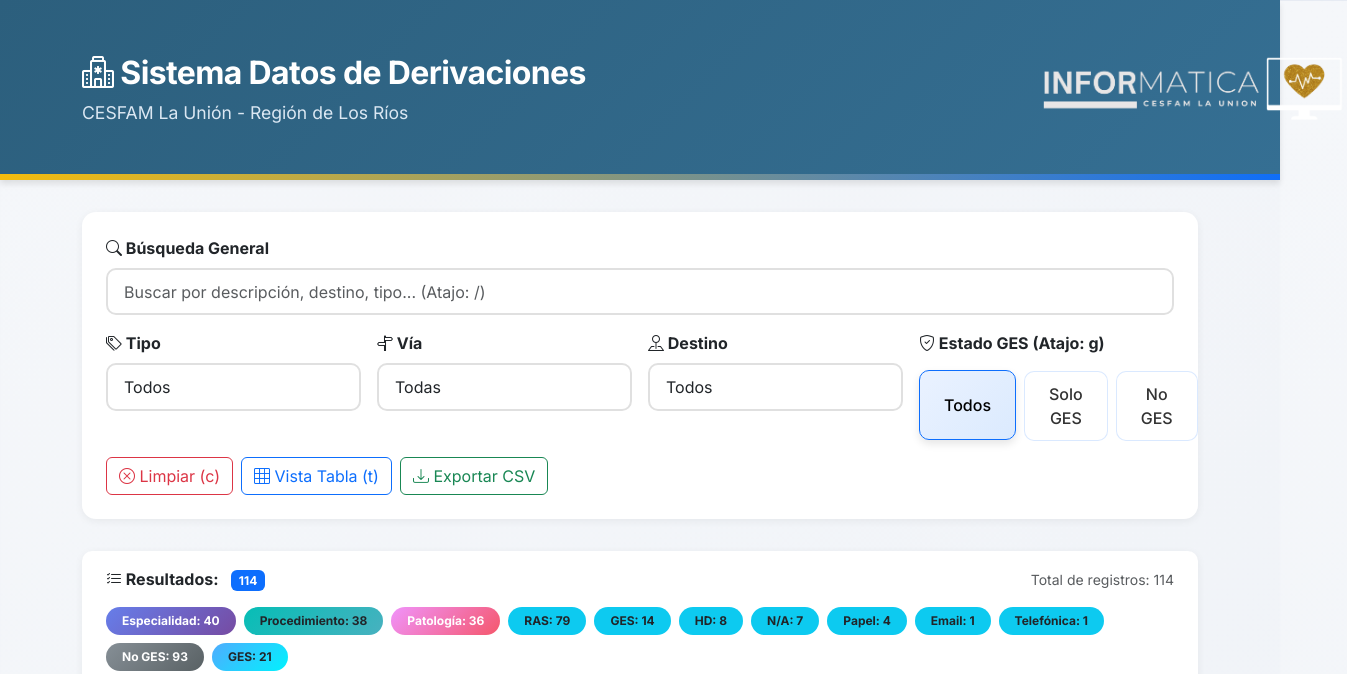
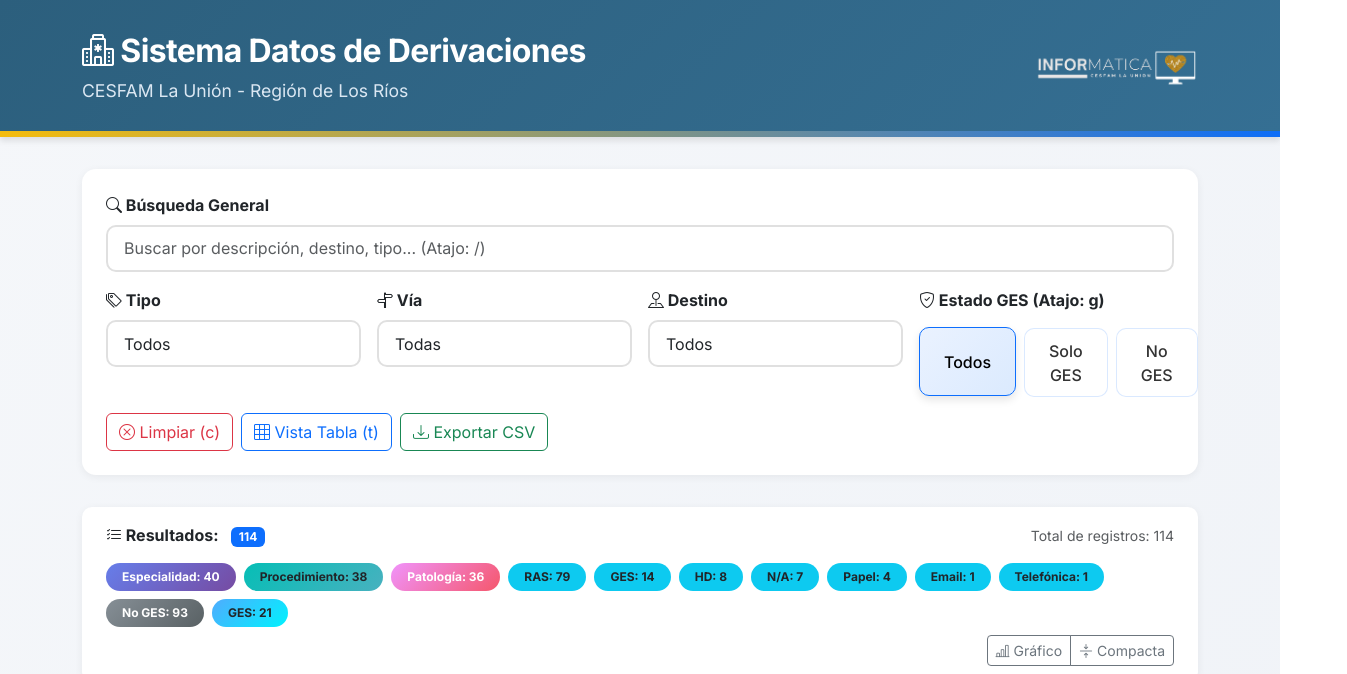
Before and after one commit to cesfamlu/DerivacionDatos, a plain HTML site: page index.html in a window 1280 px wide. Shown: the top 674 px of the page, 1347 px wide, since content can reach past the window. Drawn offline with nearby package versions, Linux system fonts and the light colour scheme.

Commit message:
Update index.html

```diff
--- a/index.html
+++ b/index.html
@@ -484,7 +484,7 @@
                     <p class="lead">CESFAM La Unión - Región de Los Ríos</p>
                 </div>
  <div class="col-md-2 text-end d-none d-md-block">
-                   <img src="LOGO.png" alt="Logo" style="max-width: 190%; height: 170%;">
+                   <img src="logo.png" alt="Logo" style="max-width: 100%; height: auto; margin-left: 0;">
                 </div>
             </div>
         </div>
```
